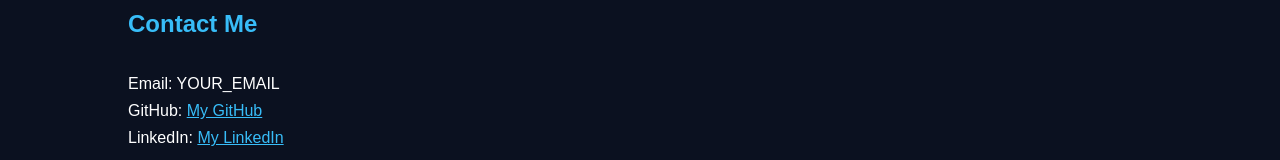
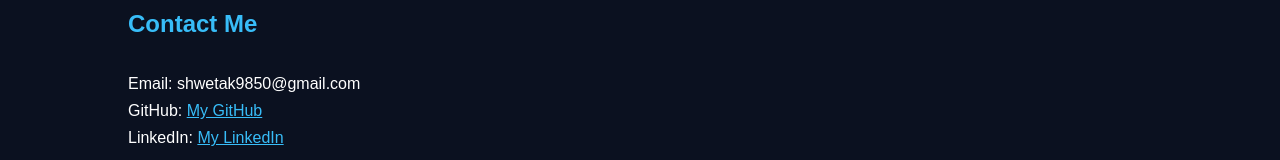
Before and after one commit to shwetak9850-lgtm/shweta-portfolio, a plain HTML site: page index.html in a window 1280 px wide. Shown: the part 1798-1958 px from the top of the page. Drawn offline with Linux system fonts and the light colour scheme.

Commit message:
Initial portfolio website1

```diff
--- a/index.html
+++ b/index.html
@@ -81,7 +81,7 @@
 
     <section id="contact">
         <h2>Contact Me</h2>
-        <p>Email: YOUR_EMAIL</p>
+        <p>Email: shwetak9850@gmail.com</p>
         <p>GitHub: <a href="https://github.com/shwetak9850-lgtm">
         My GitHub</a></p>
         <p>LinkedIn:
```
